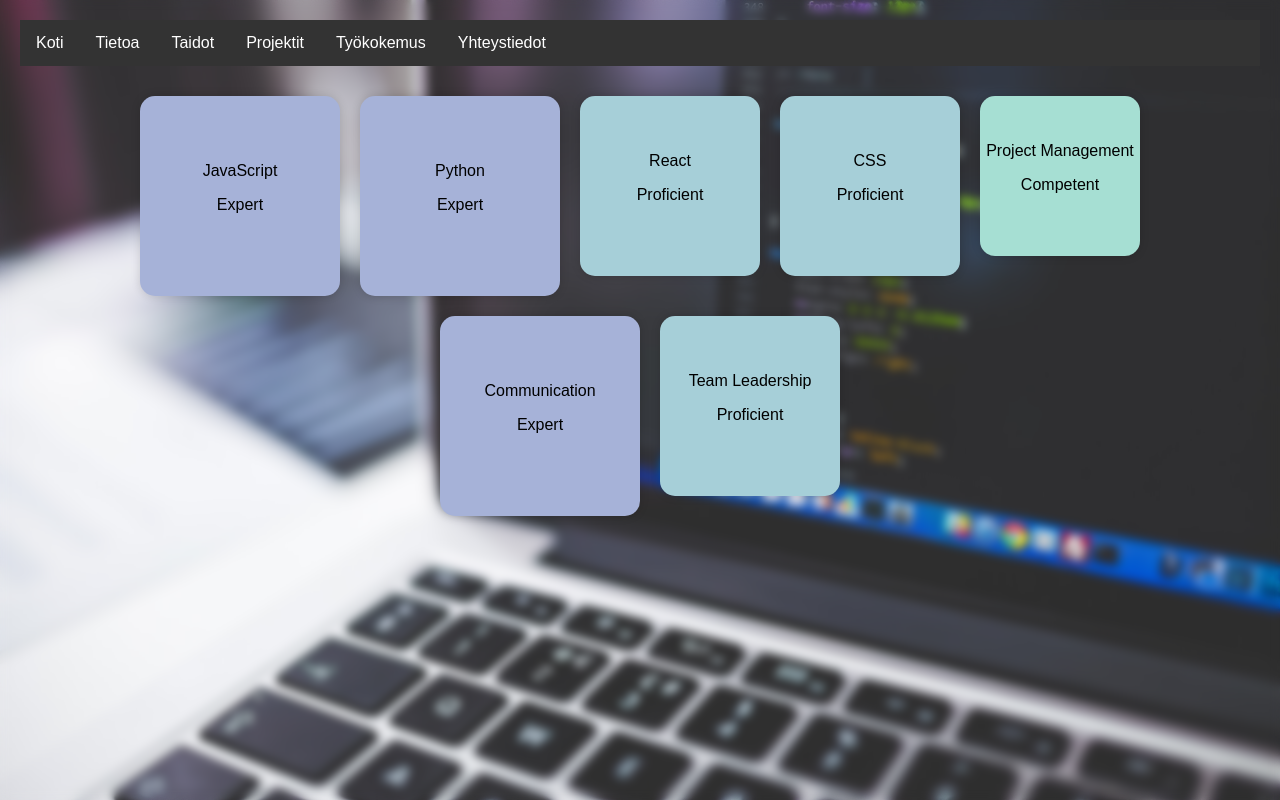
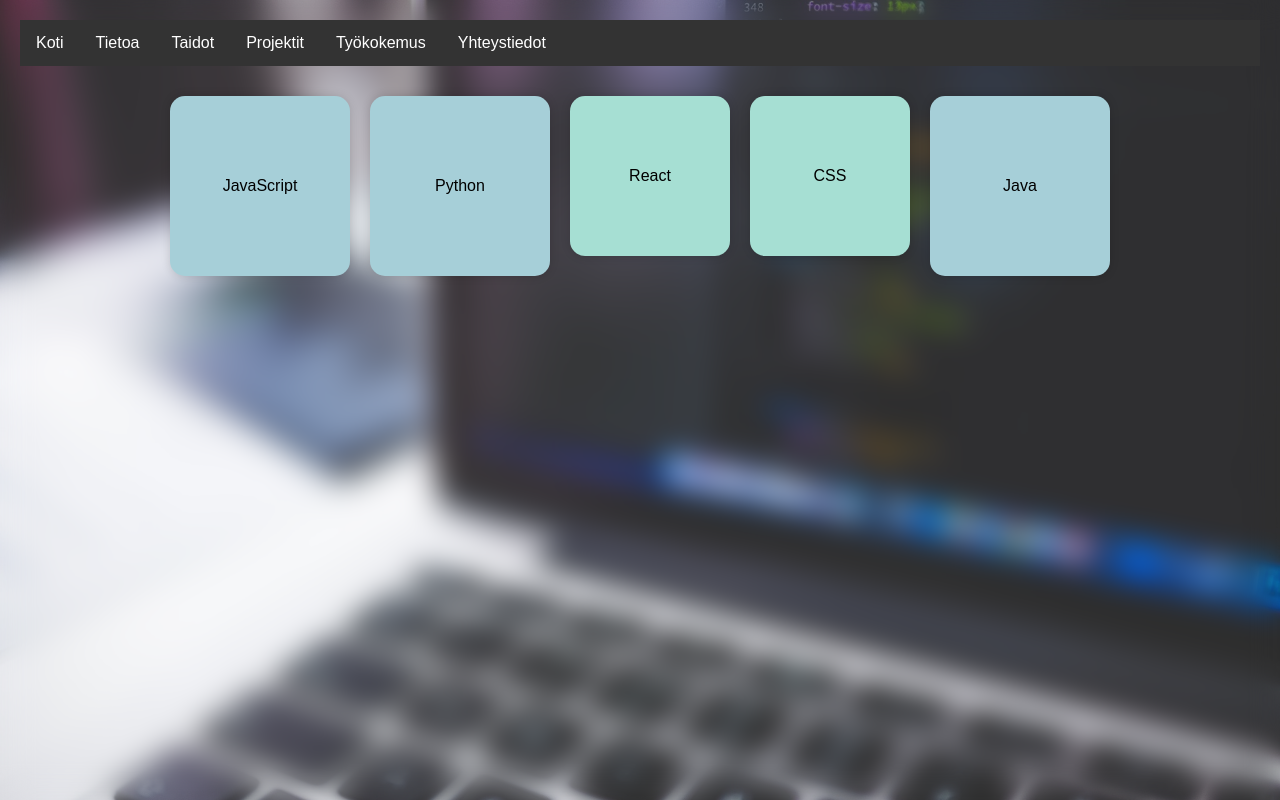
Before and after one commit to Ka55u/WebsitePortfolio, a React (Create React App) app: page /skills in a window 1280 px wide. Built offline with nearby package versions, Linux system fonts and the light colour scheme.

Commit message:
Content updates

```diff
--- a/src/App.module.css
+++ b/src/App.module.css
@@ -9,7 +9,7 @@ body {
     background-size: cover;
     background-position: center;
     margin: 0;
-    backdrop-filter: blur(5px);
+    backdrop-filter: blur(15px);
 }
 
 nav ul {
--- a/src/Projects.js
+++ b/src/Projects.js
@@ -1,7 +1,7 @@
 import React from 'react';
 import Card from 'react-bootstrap/Card';
 import styles from './Projects.module.css';
-import githubLogo from './images/gh.png'; // replace this with the path to your GitHub logo
+import githubLogo from './images/gh.png';
 
 const ProjectCard = ({ project }) => {
   return (
@@ -23,10 +23,10 @@ const ProjectCard = ({ project }) => {
 function Projects() {
   const projects = [
     {
-      name: 'Project 1',
-      description: 'This is a description for Project 1',
+      name: 'KideScrapeBot',
+      description: 'Bot made for getting tickets off the kide.app website',
       image: 'https://via.placeholder.com/150',
-      link: 'https://www.github.com/example1',
+      link: 'https://github.com/Ka55u/KideScrapeBot',
     },
     {
       name: 'Project 2',
@@ -37,9 +37,12 @@ function Projects() {
     // More projects here
   ];
 
+  const reversedProjects = [...projects].reverse();
+
+
   return (
     <div className={styles.Projects} style={{ display: 'flex', flexWrap: 'wrap', justifyContent: 'center', padding: '20px' }}>
-      {projects.map((project, index) => (
+      {reversedProjects.map((project, index) => (
         <ProjectCard key={index} project={project} />
       ))}
     </div>
--- a/src/Skills.js
+++ b/src/Skills.js
@@ -6,20 +6,17 @@ const SkillCard = ({ skill }) => (
   <Card className={`${styles['skill-card']} ${styles['level-' + skill.level]} ${styles['size-' + skill.level]}`}>
     <Card.Body>
       <Card.Title>{skill.name}</Card.Title>
-      <Card.Text>{skill.levelText}</Card.Text>
     </Card.Body>
   </Card>
 );
 
 function Skills() {
   const skills = [
-    { name: 'JavaScript', level: 'expert', levelText: 'Expert' },
-    { name: 'Python', level: 'expert', levelText: 'Expert' },
-    { name: 'React', level: 'proficient', levelText: 'Proficient' },
-    { name: 'CSS', level: 'proficient', levelText: 'Proficient' },
-    { name: 'Project Management', level: 'competent', levelText: 'Competent' },
-    { name: 'Communication', level: 'expert', levelText: 'Expert' },
-    { name: 'Team Leadership', level: 'proficient', levelText: 'Proficient' },
+    { name: 'JavaScript', level: '4'},
+    { name: 'Python', level: '4'},
+    { name: 'React', level: '3'},
+    { name: 'CSS', level: '3'},
+    {name: 'Java', level: '4'},
     // Add more skills here
   ];
 
--- a/src/skills.module.css
+++ b/src/skills.module.css
@@ -14,47 +14,47 @@
     box-shadow: 0px 0px 20px rgba(0, 0, 0, 0.2);
   }
 
-  .level-beginner {
+  .level-1 {
     background-color: #fae8be;
   }
 
-  .level-intermediate {
+  .level-2 {
     background-color: #c9efc1;
   }
 
-  .level-competent {
+  .level-3 {
     background-color: #a6dfd3;
   }
 
-  .level-proficient {
+  .level-4 {
     background-color: #a6cfd8;
   }
 
-  .level-expert {
+  .level-5 {
     background-color: #a6b2d8;
   }
 
-  .size-beginner {
+  .size-1 {
     width: 120px;
     height: 120px;
   }
 
-  .size-intermediate {
+  .size-2 {
     width: 140px;
     height: 140px;
   }
 
-  .size-competent {
+  .size-3 {
     width: 160px;
     height: 160px;
   }
 
-  .size-proficient {
+  .size-4 {
     width: 180px;
     height: 180px;
   }
 
-  .size-expert {
+  .size-5 {
     width: 200px;
     height: 200px;
   }
```
